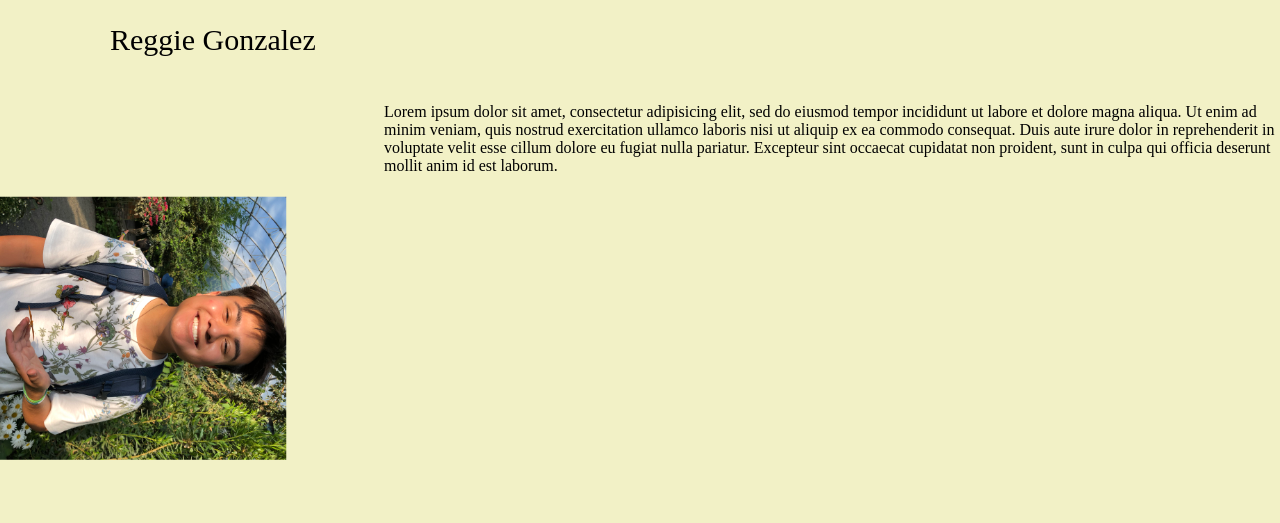
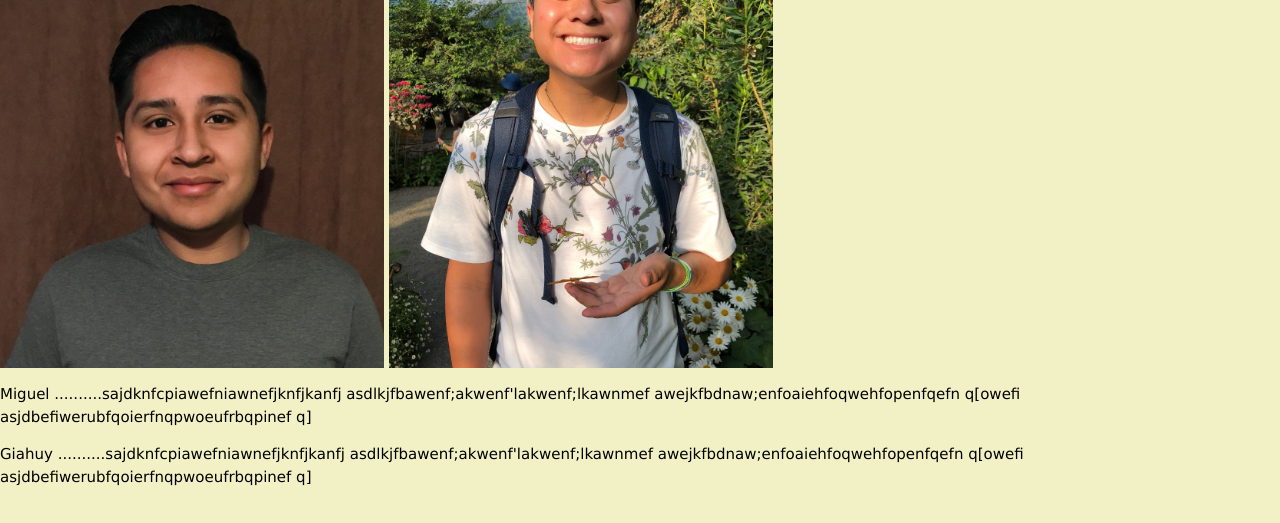
Before and after one commit to Yowzel/Finalproject, a Python web app: template templates/about.html in a window 1280 px wide. Shown: the part 616-1139 px from the top of the page. After the commit the page ends 1102 px from the top, so only its background shows below. Run offline with Jinja, Linux system fonts and the light colour scheme; the template is opened without the code that fills it, so the values that code supplies are empty; some web fonts are replaced.

Commit message:
about page sucks rn

```diff
--- a/css/aboutcss.css
+++ b/css/aboutcss.css
@@ -12,15 +12,18 @@ body {
   margin-top: 2px;
 }
 
+
+
+/* ALREADY COMMENTED OUT BELOW
 #aboutus {
-  /* background-image: url('http://www.tematy.info/library/d/desktop-wallpaper-hd-greek-god/desktop-wallpaper-hd-greek-god-05.jpg');
+  background-image: url('http://www.tematy.info/library/d/desktop-wallpaper-hd-greek-god/desktop-wallpaper-hd-greek-god-05.jpg');
   background-size: cover;
   height: 500px;
   border: 0px;
-  /* position: relative;
+  position: relative;
   margin-left: 3%;
   margin-right: 3%;
-  margin-top: 26px; */ */
+  margin-top: 26px;
 }
 
 .flexabout {
@@ -60,7 +63,8 @@ body {
   margin-left: -20px;
   margin-top: 50px;
   transform: rotate(90deg);
-  height: 350px;
+  height: 280px;
+  width: 300px;
 }
 
 .reggieclass {
@@ -68,5 +72,13 @@ body {
   grid-template-columns: 30% 70%
 }
 
-#giahuytext {
+.giahuytext {
+    display: inline-inline-block;
+    width: 280px;
+    padding: 5px;
+    border: 1px solid blue;
+    background-color: yellow;
+} */
+
+
 }
--- a/css/stylesheet.css
+++ b/css/stylesheet.css
@@ -50,6 +50,26 @@ h1 {
 .flex1 {
   display: grid;
   grid-template-columns: 33.3% 33.3% 33.3;
+}
+
+.jul{
+  display: grid;
+  grid-template-columns: 40% 60%;
+  margin-top: 4.5%;
+  padding: 10px;
+
+}
+.julImg{
+  margin-top: 4.5%;
+
+}
+
+.julPara{
+  padding-left: 10%;
+  padding-right: 5%;
+  font-size: 20px;
+}
+
 }
 
 #signout {
--- a/templates/about.html
+++ b/templates/about.html
@@ -20,10 +20,40 @@
           </li>
         </ul>
       </nav>
-      <a class ="textunder" id="test"> Imminent Reprisal </a>
+      <a class ="textunder" id="test"> About Us</a>
       <a href={{log_url}} class ="textunder" id="signout"> {{log_message}} </a>
     </div>
-    <div class="flexabout">
+    <div class= 'jul'>
+    <img class="julImg" src="images/julissa.jpg" style="width:70%" align= "middle">
+    <p class= 'julPara'>
+        Julie ..........sajdknfcpiawefniawnefjknfjkanfj
+        asdlkjfbawenf;akwenf'lakwenf;lkawnmef
+        awejkfbdnaw;enfoaiehfoqwehfopenfqefn q[owefi
+        asjdbefiwerubfqoierfnqpwoeufrbqpinef q]
+    </p>
+  </div>
+    <img class="mig" src="images/miguel.jpg" style="width:30%">
+    <img class="yow" src="images/giahuy.jpg" style="width:30%">
+
+    <p>
+        Miguel ..........sajdknfcpiawefniawnefjknfjkanfj
+        asdlkjfbawenf;akwenf'lakwenf;lkawnmef
+        awejkfbdnaw;enfoaiehfoqwehfopenfqefn q[owefi
+        asjdbefiwerubfqoierfnqpwoeufrbqpinef q]
+    </p>
+    <p>
+        Giahuy ..........sajdknfcpiawefniawnefjknfjkanfj
+        asdlkjfbawenf;akwenf'lakwenf;lkawnmef
+        awejkfbdnaw;enfoaiehfoqwehfopenfqefn q[owefi
+        asjdbefiwerubfqoierfnqpwoeufrbqpinef q]
+    </p>
+
+    <meta name="viewport" content="width=device-width, initial-scale=1">
+  <link rel="stylesheet" href="https://www.w3schools.com/w3css/4/w3.css">
+  <body>
+
+
+    <!-- <div class="flexabout">
       <img id="aboutus" src="http://www.tematy.info/library/d/desktop-wallpaper-hd-greek-god/desktop-wallpaper-hd-greek-god-05.jpg"></img>
       <div class= "abouttext"> About us </div>
     </div>
@@ -31,16 +61,47 @@
       <p id="reggie"> Reggie Gonzalez </p>
       <div class="reggieclass">
         <p> <img id="giahuy" src='images/giahuy.jpg'></img> </p>
-        <p id="giahuytext"> Lorem ipsum dolor sit amet, consectetur adipisicing elit,
+        <div class="giahuytext"> Lorem ipsum dolor sit amet, consectetur adipisicing elit,
         sed do eiusmod tempor incididunt ut labore et dolore magna aliqua.
          Ut enim ad minim veniam, quis nostrud exercitation ullamco laboris
           nisi ut aliquip ex ea commodo consequat. Duis aute irure dolor in
           reprehenderit in voluptate velit esse cillum dolore eu fugiat nulla
           pariatur. Excepteur sint occaecat cupidatat non proident, sunt in
           culpa qui officia deserunt mollit anim id est laborum.
-        </p>
+        </div>
       </div>
-    </div>
+    </div> -->
+
+    <!-- <section>
+      <img class="mySlides" src="images/julissa.jpg"
+      style="width:50%">
+      <img class="mySlides" src="images/miguel.jpg"
+      style="width:50%">
+      <img class="mySlides" src="images/giahuy.jpg"
+      style="width:50%" rotate: "90">
+
+    </section>
+
+    <script>
+
+    var myIndex = 0;
+    carousel();
+
+
+    function carousel() {
+        var i;
+        var x = document.getElementsByClassName("mySlides");
+        for (i = 0; i < x.length; i++) {
+           x[i].style.display = "none";
+        }
+        myIndex++;
+        if (myIndex > x.length) {myIndex = 1}
+        x[myIndex-1].style.display = "block";
+        setTimeout(carousel, 3000);
+    }
+    </script> -->
+
+
 
   </body>
 </html>
```
Also changed, not shown: images/giahuy.jpg, images/julissa.jpg, images/miguel.jpg.
